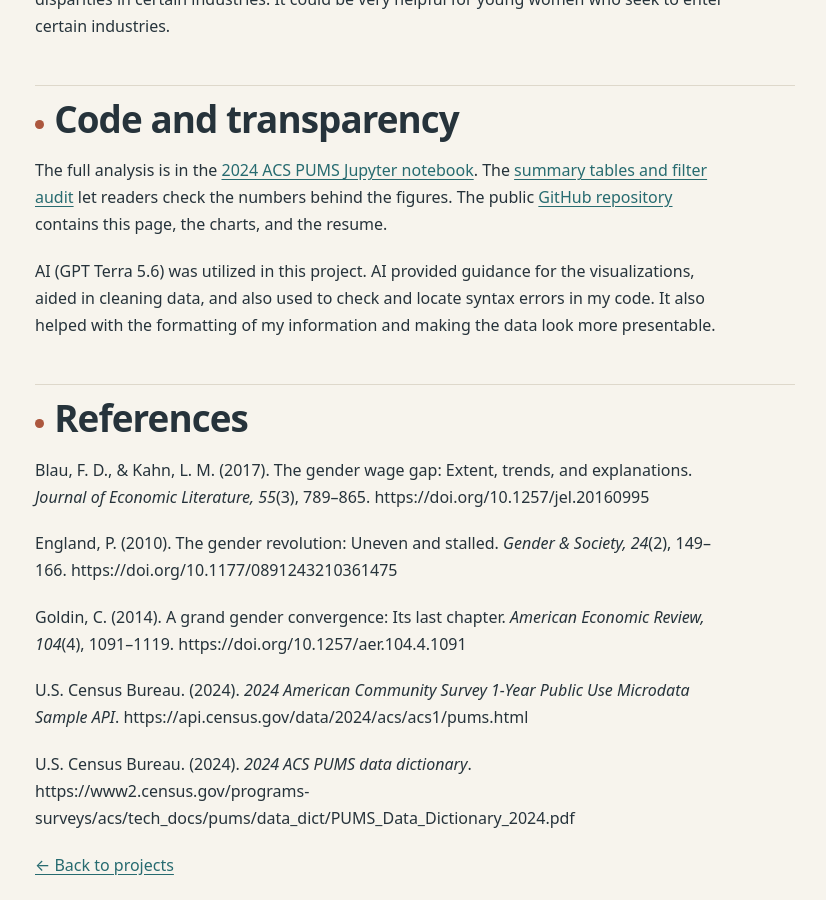
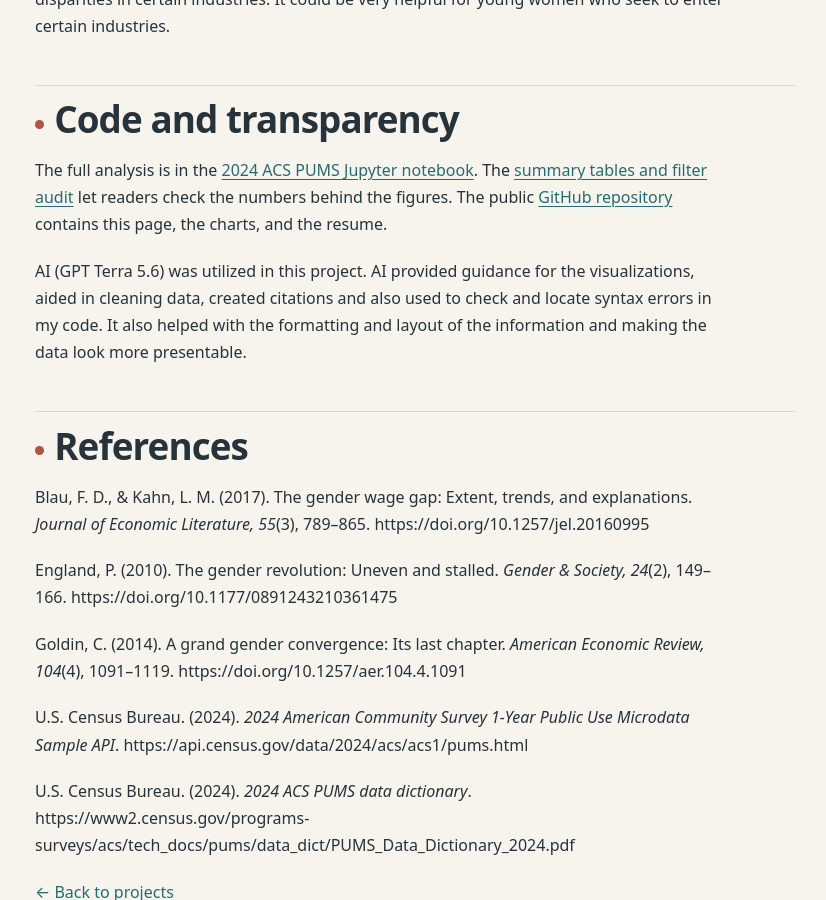
Before and after one commit to nreddi2/data-science-portfolio, a Jekyll site: the page built from wage-income-north-carolina.md, in a window 1280 px wide and 900 px high, scrolled down 9816 px. Shown: the whole window, without its empty margins (225-1051 px from the left). Built offline with Jekyll 4.4.1, drawn with Linux system fonts in a browser that asks for light colours.

Commit message:
Update wage-income-north-carolina.md

```diff
--- a/wage-income-north-carolina.md
+++ b/wage-income-north-carolina.md
@@ -163,7 +163,7 @@ I would not say there really was a limitation that personally surprised me or ch
 
 The full analysis is in the [2024 ACS PUMS Jupyter notebook](https://github.com/nreddi2/data-science-portfolio/blob/main/analysis/wage_income_acs_2024.ipynb). The [summary tables and filter audit](https://github.com/nreddi2/data-science-portfolio/tree/main/analysis/results) let readers check the numbers behind the figures. The public [GitHub repository](https://github.com/nreddi2/data-science-portfolio) contains this page, the charts, and the resume.
 
-AI (GPT Terra 5.6) was utilized in this project. AI provided guidance for the visualizations, aided in cleaning data, and also used to check and locate syntax errors in my code. It also helped with the formatting of my information and making the data look more presentable.
+AI (GPT Terra 5.6) was utilized in this project. AI provided guidance for the visualizations, aided in cleaning data, created citations and also used to check and locate syntax errors in my code. It also helped with the formatting and layout of the information and making the data look more presentable.
 
 ## References
 
```
